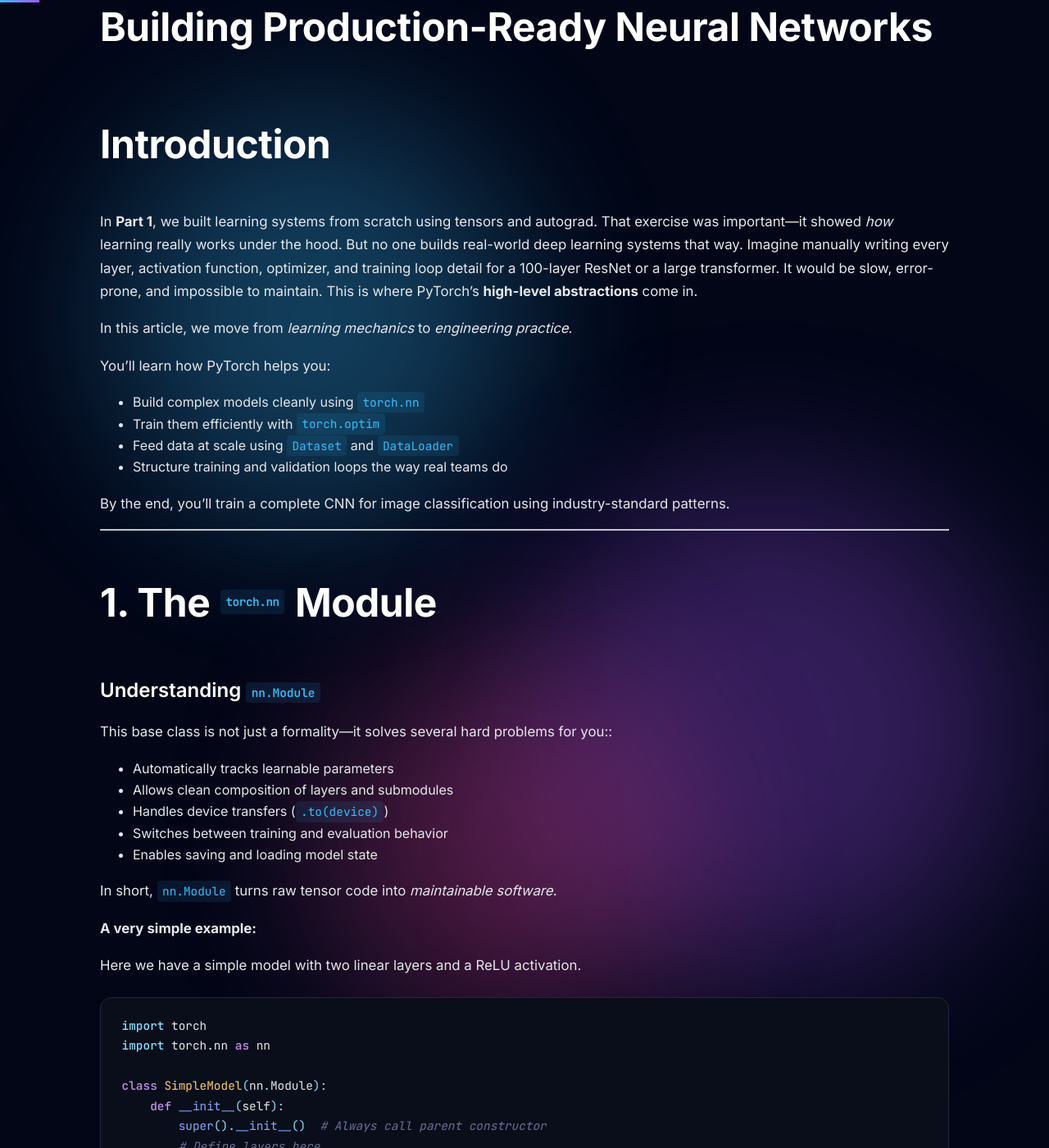
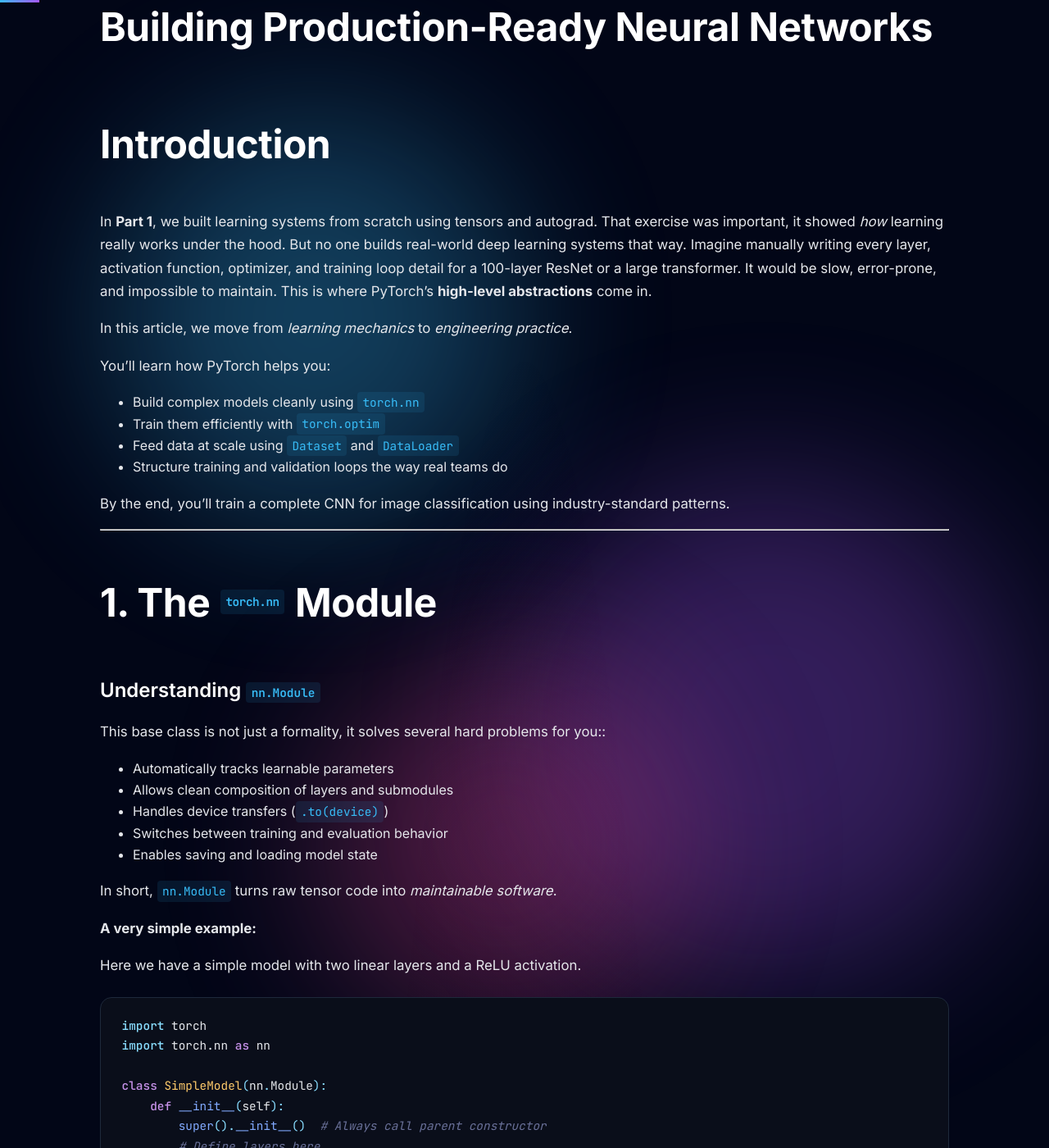
Before and after one commit to mayank1101/mayank1101.github.io, a Jekyll site: the page built from _posts/2025-12-20-pytorch-foundation-part2.md, in a window 1280 px wide and 1400 px high, scrolled down 772 px. Shown: the whole window at 82% size. Built offline with Jekyll 4.4.1, drawn with Linux system fonts in a browser that asks for light colours.

Commit message:
updated blog 2

```diff
--- a/_posts/2025-12-20-pytorch-foundation-part2.md
+++ b/_posts/2025-12-20-pytorch-foundation-part2.md
@@ -12,7 +12,7 @@
 
 ## Introduction
 
-In **Part 1**, we built learning systems from scratch using tensors and autograd. That exercise was important—it showed *how* learning really works under the hood. But no one builds real-world deep learning systems that way. Imagine manually writing every layer, activation function, optimizer, and training loop detail for a 100-layer ResNet or a large transformer. It would be slow, error-prone, and impossible to maintain. This is where PyTorch’s **high-level abstractions** come in.
+In **Part 1**, we built learning systems from scratch using tensors and autograd. That exercise was important, it showed *how* learning really works under the hood. But no one builds real-world deep learning systems that way. Imagine manually writing every layer, activation function, optimizer, and training loop detail for a 100-layer ResNet or a large transformer. It would be slow, error-prone, and impossible to maintain. This is where PyTorch’s **high-level abstractions** come in.
 
 In this article, we move from *learning mechanics* to *engineering practice*.
 
@@ -31,7 +31,7 @@
 
 ### Understanding `nn.Module`
 
-This base class is not just a formality—it solves several hard problems for you::
+This base class is not just a formality, it solves several hard problems for you::
 
 - Automatically tracks learnable parameters
 - Allows clean composition of layers and submodules
```
